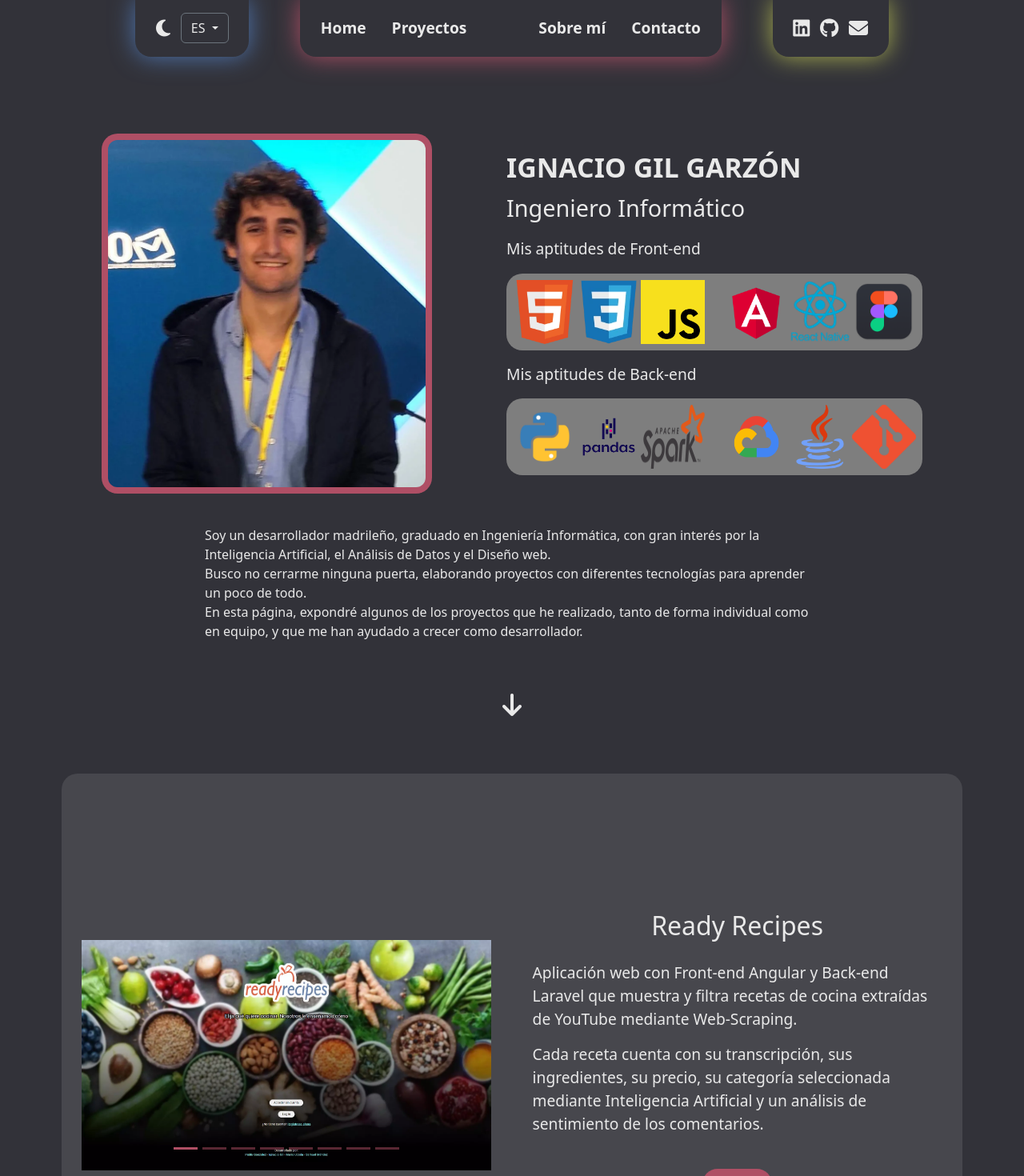
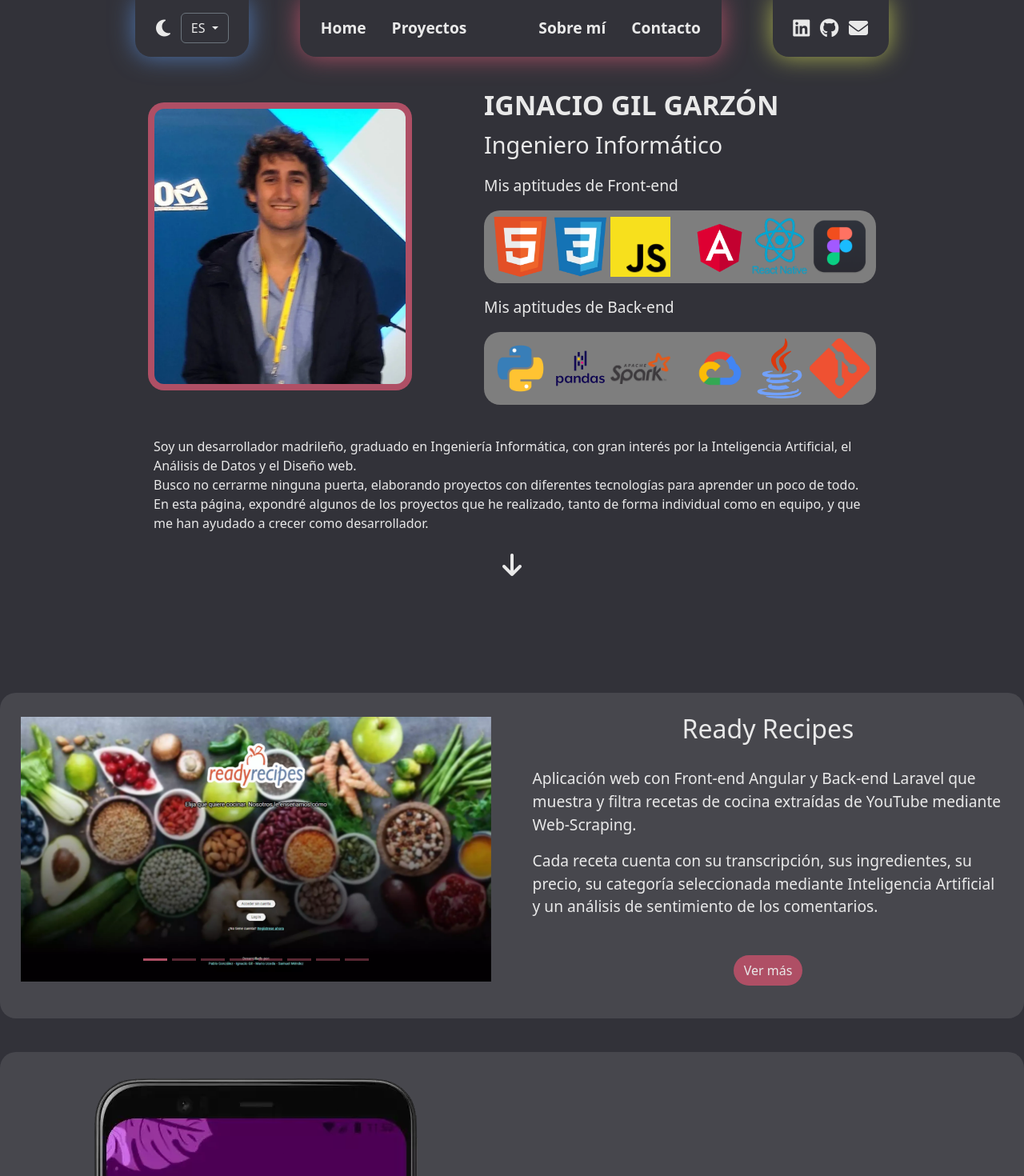
Before and after one commit to Ignaciogg/Ignaciogg.github.io, an Angular app: page /ignaciogg.github.io/ in a window 1280 px wide. Shown: the top 1470 px of the page at 80% size. Built offline with nearby package versions, Linux system fonts and the light colour scheme; grey boxes are pictures that could not be loaded.

Commit message:
redirección a proyectos desde principal

```diff
--- a/src/app/app-routing.module.ts
+++ b/src/app/app-routing.module.ts
@@ -9,7 +9,7 @@ const routes: Routes = [
 
   { path: '', component: PrincipalComponent },
   { path: 'contacto', component: ContactoComponent },
-  { path: 'proyectos', component: ProyectosComponent },
+  { path: 'proyectos/:id', component: ProyectosComponent },
   { path: 'sobremi', component: SobremiComponent },
 
 ];
--- a/src/app/componentes/header/header.component.html
+++ b/src/app/componentes/header/header.component.html
@@ -22,7 +22,7 @@
                     <span class="link" routerLink="/">Home</span>
                 </li>
                 <li class="item-menu">
-                    <span class="link" routerLink="/proyectos">Proyectos</span>
+                    <span class="link" (click)="redirigirProyecto(0)">Proyectos</span>
                 </li>
             </div>
             <div class="logo">
--- a/src/app/componentes/header/header.component.ts
+++ b/src/app/componentes/header/header.component.ts
@@ -71,4 +71,8 @@ export class HeaderComponent implements OnInit {
       document.documentElement.style.setProperty('--colorSombra', "rgba(255, 255, 255, 0.1)");
     }
   }
+
+  redirigirProyecto(id: number) {
+    this.router.navigate(['/proyectos', id]);
+  }
 }
--- a/src/app/views/principal/principal.component.html
+++ b/src/app/views/principal/principal.component.html
@@ -3,7 +3,7 @@
     <div class="bienvenida">
 
         <div class="imagen animate__animated animate__fadeInLeft">
-            <img src="../../../assets/img/fotoperfil.webp" alt="Ignacio Gil" height="450px" loading="lazy">
+            <img src="../../../assets/img/fotoperfil.webp" alt="Ignacio Gil" loading="lazy">
         </div>
         <div class="derecha animate__animated animate__fadeInRight">
             <div class="texto">
@@ -91,7 +91,7 @@
             <h2>Ready Recipes</h2>
             <p>Aplicación web con Front-end Angular y Back-end Laravel que muestra y filtra recetas de cocina extraídas de YouTube mediante Web-Scraping.</p>
             <p>Cada receta cuenta con su transcripción, sus ingredientes, su precio, su categoría seleccionada mediante Inteligencia Artificial y un análisis de sentimiento de los comentarios.</p>
-            <button class="btn boton">Ver más</button>
+            <button class="btn boton" (click)="redirigirProyecto(1)">Ver más</button>
         </div>
     </div>
     <div class="proyecto">
@@ -102,7 +102,7 @@
             <h2>Balú App</h2>
             <p>Prototipo de aplicación móvil hecha con React-native para la cafetería <a href="https://www.just-eat.es/restaurants-balu-acai-boadilla-del-monte">Balú Açaí</a>.</p>
             <p>Desarrollo siguiendo la metodología Design Thinking mediante sketch, wireframe en Balsamiq, mock-up en Figma y este prototipo.</p>
-            <button class="btn boton">Ver más</button>
+            <button class="btn boton" (click)="redirigirProyecto(2)">Ver más</button>
         </div>
     </div>
     <div class="proyecto horizontal">
@@ -113,7 +113,7 @@
             <h2>Go2TheTop</h2>
             <p>Aplicación realizada con JavaFX conectada a una Base de Datos SQL y a su vez a un dispositivo Arduino Uno encargado de leer el oxígeno en sangre y la frecuencia cardíaca de un usuario.</p>
             <p>Con este proyecto, buscamos aportar un sistema interconectado y personalizable de pulseras para equipos de deportistas que deseen medir la intensidad de sus entrenamientos.</p>
-            <button class="btn boton">Ver más</button>
+            <button class="btn boton" (click)="redirigirProyecto(3)">Ver más</button>
         </div>
     </div>
 </div>
--- a/src/app/views/principal/principal.component.scss
+++ b/src/app/views/principal/principal.component.scss
@@ -10,6 +10,7 @@
         display: flex;
         justify-content: center;
         align-items: center;
+        width: 70vw;
         .imagen{
             display: flex;
             justify-content: center;
@@ -18,6 +19,7 @@
                 background-color: var(--colorTextoRojo);
                 padding: 0.5em;
                 border-radius: 20px;
+                height: 45vh;
             }
         }
         .derecha{
@@ -59,11 +61,12 @@
     }
     .descripcion{
         border-radius: 20px;
-        width: 60%;
+        width: 70vw;
+        padding-bottom: 5vh;
         p{
             font-size: clamp(0.8em, 0.7em + 1.2vw, 1em);
             font-weight: 500;
-            padding-bottom: 5vh;
+            Width: 100%;
         }
     }
 }
@@ -95,9 +98,8 @@
         display: flex;
         justify-content: center;
         align-items: center;
-        width: 88vw;
-        height: 88vh;
-        padding-top: 2vh;
+        //width: 88vw;
+        //height: 88vh;
         padding-bottom: 2vh;
         margin-top: 2vh;
         margin-bottom: 2vw;
@@ -163,9 +165,8 @@
 
 @media only screen and (min-width: 1150px){
     .principal{
-        height: 100svh;
         .bienvenida{
-            padding-top: 12vh;
+            padding-top: 5vh;
             padding-bottom: 5vh;
             .imagen{
                 margin-right: 10%;
@@ -198,8 +199,9 @@
                     display: flex;
 
                     img{
-                        width: 80px;
-                        height: 80px;
+                        width: 75px;
+                        height: 75px;
+                        object-fit: contain;
                     }
                 }
             }
@@ -213,10 +215,9 @@
 
 @media only screen and (max-width: 1150px){
     .principal{
-        height: fit-content;
         .bienvenida{
             flex-direction: column;
-            padding-top: 7vh;
+            padding-top: 5vh;
             padding-bottom: 3vh;
             .imagen{
                 width: 50%;
@@ -248,8 +249,9 @@
                         .fila1, .fila2{
                             display: flex;
                             img{
-                                width: 60px;
-                                height: 60px;
+                                width: 50px;
+                                height: 50px;
+                                object-fit: contain;
                             }
                         }
                     }
--- a/src/app/views/principal/principal.component.ts
+++ b/src/app/views/principal/principal.component.ts
@@ -1,4 +1,5 @@
 import { Component, ElementRef } from '@angular/core';
+import { Router } from '@angular/router';
 
 interface CarouselImage {
   src: string;
@@ -13,7 +14,8 @@ interface CarouselImage {
 export class PrincipalComponent {
 
   constructor(
-    private elementRef: ElementRef
+    private elementRef: ElementRef,
+    private router: Router
   ) {}
 
   readyImages: CarouselImage[] = [
@@ -98,4 +100,8 @@ export class PrincipalComponent {
     if (proyectosElement)
       proyectosElement.scrollIntoView({ behavior: 'smooth' });
   }
+
+  redirigirProyecto(id: number) {
+    this.router.navigate(['/proyectos', id]);
+  }
 }
--- a/src/app/views/proyectos/proyectos.component.html
+++ b/src/app/views/proyectos/proyectos.component.html
@@ -1,8 +1,8 @@
-<div class="titulo">
+<div class="titulo animate__animated animate__fadeIn">
     <h2>{{ proyectoActual.titulo }}</h2>
 </div>
 
-<div class="proyectos">
+<div class="proyectos animate__animated animate__fadeIn">
     <div class="flechaIzq" (click)="cambiarProyecto(-1)">
         <i class="fas fa-chevron-left"></i>
     </div>
@@ -36,6 +36,6 @@
     </div>
 </div>
 
-<div class="contador">
+<div class="contador animate__animated animate__fadeIn">
     <p>{{ proyectoActualIndex + 1 }}/{{ proyectos.length }}</p>
 </div>
--- a/src/app/views/proyectos/proyectos.component.ts
+++ b/src/app/views/proyectos/proyectos.component.ts
@@ -1,4 +1,5 @@
 import { Component, ElementRef } from '@angular/core';
+import { ActivatedRoute, Router } from '@angular/router';
 
 interface CarouselImage {
   src: string;
@@ -21,7 +22,9 @@ export class ProyectosComponent {
   currentVideoUrl: string | null = null;
 
   constructor(
-    private elementRef: ElementRef
+    private elementRef: ElementRef,
+    private route: ActivatedRoute,
+    private router: Router
   ) {}
 
   proyectos = [
@@ -63,13 +66,23 @@ export class ProyectosComponent {
     return this.proyectos[this.proyectoActualIndex];
   }
 
+  ngOnInit() {
+    this.route.params.subscribe(params => {
+      const id = +params['id'];
+      if (id >= 0 && id < this.proyectos.length) {
+        this.proyectoActualIndex = id;
+        this.currentVideoUrl = this.proyectos[id].videoUrl;
+      }
+    });
+  }
+
   cambiarProyecto(direccion: number) {
     this.proyectoActualIndex =
       (this.proyectoActualIndex + direccion + this.proyectos.length) % this.proyectos.length;
-
     const nuevoVideoUrl = this.proyectoActual.videoUrl;
     if (nuevoVideoUrl !== this.currentVideoUrl) {
       this.currentVideoUrl = nuevoVideoUrl;
     }
+    this.router.navigate(['/proyectos', this.proyectoActualIndex], { replaceUrl: true });
   }
 }
```
